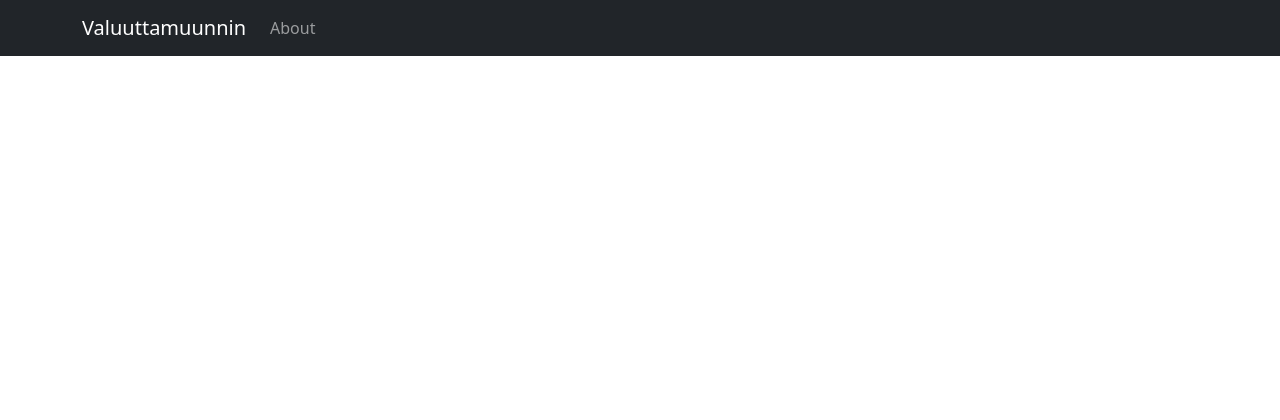
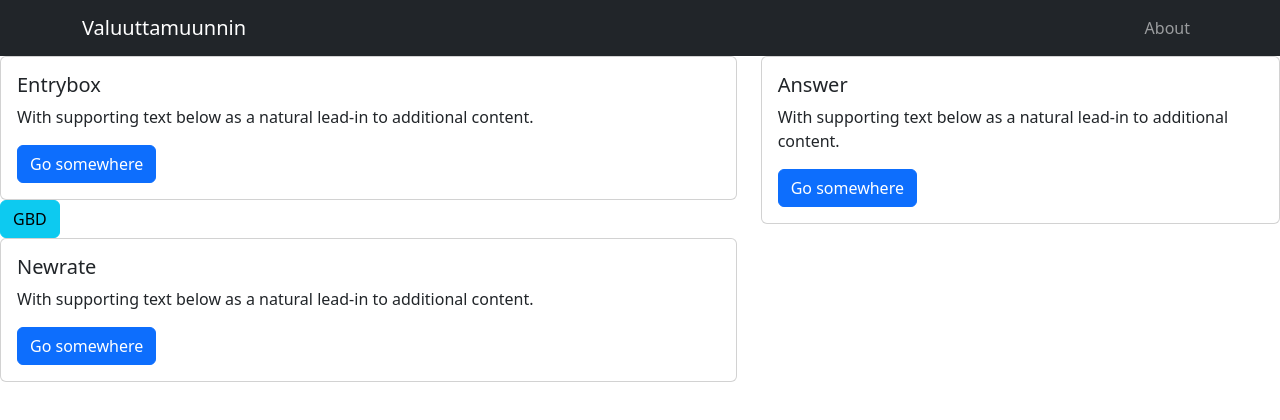
Before and after one commit to idvele/ValuuttaFront, a React (Create React App) app: page / in a window 1280 px wide. Shown: the top 420 px of the page. Built offline with nearby package versions, Linux system fonts and the light colour scheme.

Commit message:
making inital structure

```diff
--- a/src/App.js
+++ b/src/App.js
@@ -15,7 +15,23 @@ function App() {
 
   return (
     <div className="App">
+      <div class="row">
      <Palkki/>
+
+     <div class= "col-sm-7 center">
+      <div className="left">
+      <Entrybox/>
+      <div class="rates">
+     <Ratebutton/>
+     </div>
+     <Newrate/>
+     </div>
+    </div>
+
+     <div class= "col-sm-5">
+     <Answer/>
+     </div>
+     </div>
     </div>
   );
 }
--- a/src/answer.js
+++ b/src/answer.js
@@ -0,0 +1,13 @@
+
+function answer(){
+    return (
+        <div class="card">
+        <div class="card-body">
+          <h5 class="card-title">Answer</h5>
+          <p class="card-text">With supporting text below as a natural lead-in to additional content.</p>
+          <a href="#" class="btn btn-primary">Go somewhere</a>
+        </div>
+        </div>
+    );
+}
+export default answer;
--- a/src/entrybox.js
+++ b/src/entrybox.js
@@ -1,7 +1,13 @@
 
 function Entrybox(){
     return(
-        <p>testi</p>
+        <div class="card">
+        <div class="card-body">
+          <h5 class="card-title">Entrybox</h5>
+          <p class="card-text">With supporting text below as a natural lead-in to additional content.</p>
+          <a href="#" class="btn btn-primary">Go somewhere</a>
+        </div>
+        </div>
     )
 }
 
--- a/src/navbar.js
+++ b/src/navbar.js
@@ -8,9 +8,9 @@ function Yläpalkki() {
     <Navbar bg="dark" variant="dark">
         <Container>
           <Navbar.Brand href="#home">Valuuttamuunnin</Navbar.Brand>
-          <Nav className="me-auto ">
+          <Nav className="my-2 my-sm-0 ">
 
-            <Nav.Link href="#About">About</Nav.Link>
+            <Nav.Link href="#About ">About</Nav.Link>
           </Nav>
         </Container>
       </Navbar>
--- a/src/newrate.js
+++ b/src/newrate.js
@@ -0,0 +1,14 @@
+
+function newrate(){
+    return (
+        <div class="card">
+        <div class="card-body">
+          <h5 class="card-title">Newrate</h5>
+          <p class="card-text">With supporting text below as a natural lead-in to additional content.</p>
+          <a href="#" class="btn btn-primary">Go somewhere</a>
+        </div>
+        </div>
+    );
+}
+
+export default newrate;
--- a/src/ratebutton.js
+++ b/src/ratebutton.js
@@ -0,0 +1,7 @@
+
+function ratebutton(){
+    return (
+        <button type="button" class="btn btn-info">GBD</button>
+    );
+}
+export default ratebutton;
```
Also changed, not shown: src/index.css (line endings or trailing spaces).
